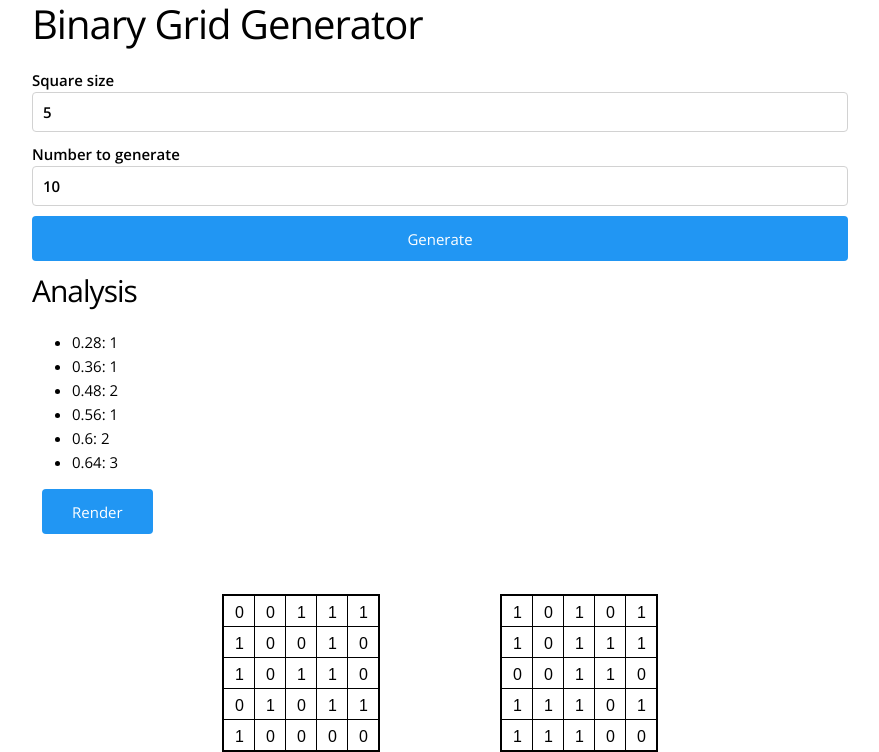
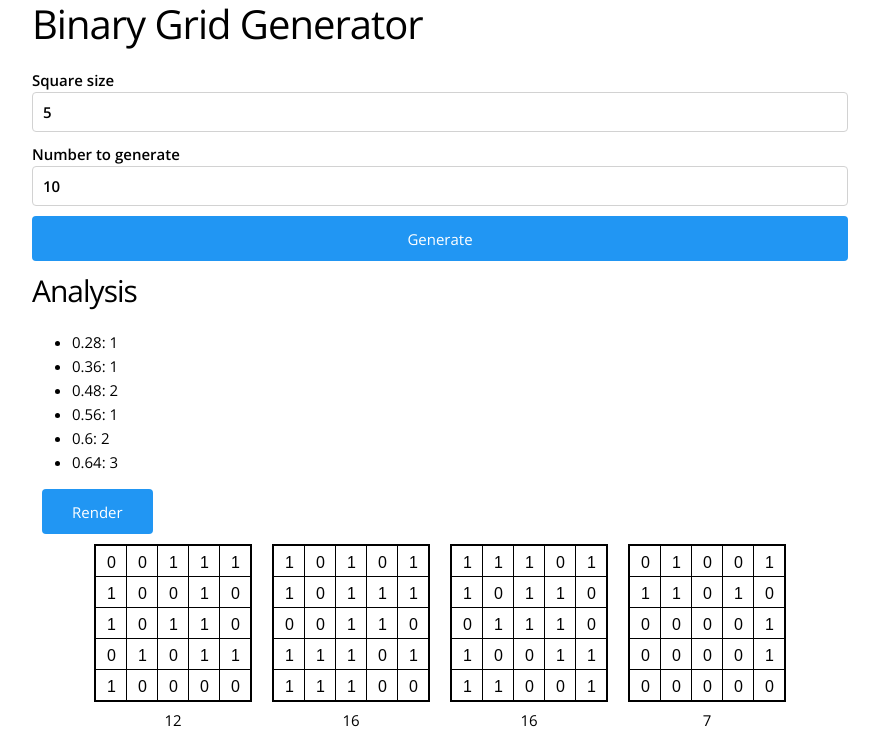
Before and after one commit to franky47/binary-grid-generator, a React (Create React App) app in the folder src/: page /generator in a window 1280 px wide. Shown: the top 752 px of the page, without its empty margins (200-1079 px from the left). Built offline with nearby package versions, Linux system fonts and the light colour scheme.

Commit message:
fix: Make matrix content unsearchable
By replacing text with SVG outlines of
one and zero, and using the grid layout
version of the matrix when playing.
Keep the SVG matrix as is for rendering.

```diff
--- a/src/src/components/Matrix.js
+++ b/src/src/components/Matrix.js
@@ -1,4 +1,6 @@
 import React from 'react'
+import one from './one.svg'
+import zero from './zero.svg'
 
 const matrixSize = 30
 
@@ -28,10 +30,12 @@ export default class Matrix extends React.PureComponent {
     const side = this.props.data.length
     const cells = this.props.data.reduce((acc, row) => acc.concat(row))
     return (
-      <div style={styles.container(side)}>
+      <div style={styles.container(side)} className='matrix'>
         {
           cells.map((value, index) =>
-            <div style={styles.cell} key={index}>{value}</div>
+            <div style={styles.cell} key={index}>
+              <img src={value ? one : zero} />
+            </div>
           )
         }
       </div>
--- a/src/src/screens/calibration/Play.css
+++ b/src/src/screens/calibration/Play.css
@@ -5,7 +5,7 @@ section.play {
   align-items: center;
 }
 
-.matrix {
+section.play .matrix {
   margin: 5rem;
 }
 
--- a/src/src/screens/calibration/Play.js
+++ b/src/src/screens/calibration/Play.js
@@ -1,6 +1,6 @@
 import React from 'react'
 import PropTypes from 'prop-types'
-import Matrix from '../../components/MatrixSvg'
+import Matrix from '../../components/Matrix'
 import { getCount, stringifyMatrix } from '../../utility'
 
 import './Play.css'
```
Also changed, not shown: src/src/components/one.svg (added), src/src/components/zero.svg (added).
